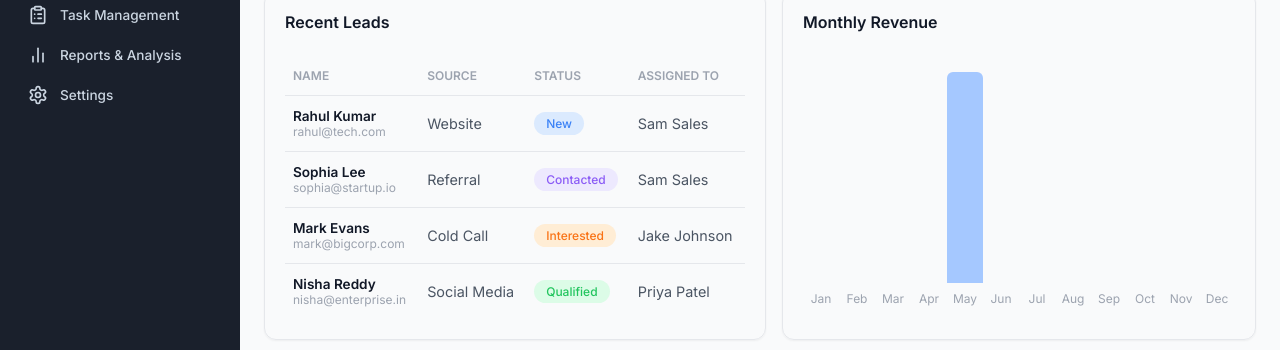
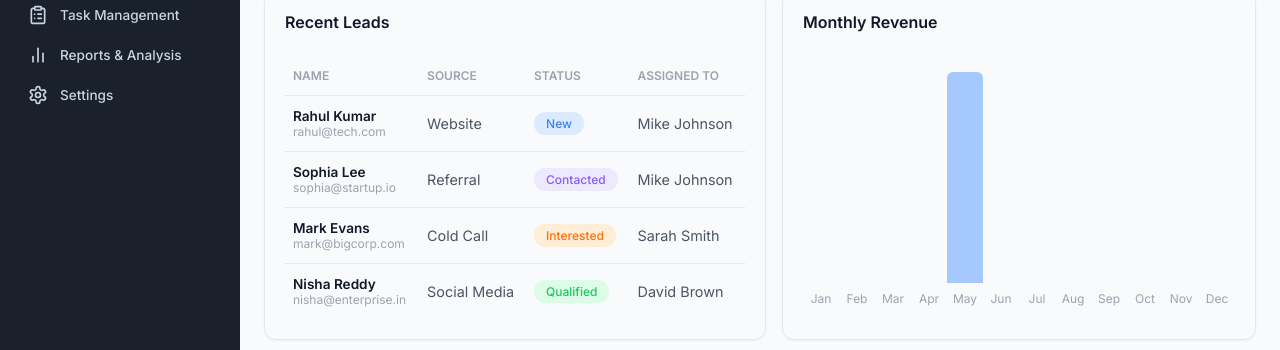
Before and after one commit to RgreenKumar/CRM, a React (Vite) app in the folder frontend/: page /dashboard in a window 1280 px wide. Shown: the part 329-679 px from the top of the page. Built offline with nearby package versions, Linux system fonts and the light colour scheme; no server answers.

Commit message:
Fix UI confusion by populating Assign To dropdowns dynamically from real user list

```diff
--- a/frontend/src/pages/Dashboard.jsx
+++ b/frontend/src/pages/Dashboard.jsx
@@ -25,11 +25,11 @@ const Dashboard = () => {
   ]);
 
   const [leads, setLeads] = useState([
-    { id: 1, name: 'Rahul Kumar', email: 'rahul@tech.com', phone: '9876543210', source: 'Website', status: 'New', assignedTo: 'Sam Sales' },
-    { id: 2, name: 'Sophia Lee', email: 'sophia@startup.io', phone: '9123456789', source: 'Referral', status: 'Contacted', assignedTo: 'Sam Sales' },
-    { id: 3, name: 'Mark Evans', email: 'mark@bigcorp.com', phone: '9988776655', source: 'Cold Call', status: 'Interested', assignedTo: 'Jake Johnson' },
-    { id: 4, name: 'Nisha Reddy', email: 'nisha@enterprise.in', phone: '8877665544', source: 'Social Media', status: 'Qualified', assignedTo: 'Priya Patel' },
-    { id: 5, name: 'Tom Wright', email: 'tom@solutions.net', phone: '7766554433', source: 'Website', status: 'Not Interested', assignedTo: 'Jake Johnson' }
+    { id: 1, name: 'Rahul Kumar', email: 'rahul@tech.com', phone: '9876543210', source: 'Website', status: 'New', assignedTo: 'Mike Johnson' },
+    { id: 2, name: 'Sophia Lee', email: 'sophia@startup.io', phone: '9123456789', source: 'Referral', status: 'Contacted', assignedTo: 'Mike Johnson' },
+    { id: 3, name: 'Mark Evans', email: 'mark@bigcorp.com', phone: '9988776655', source: 'Cold Call', status: 'Interested', assignedTo: 'Sarah Smith' },
+    { id: 4, name: 'Nisha Reddy', email: 'nisha@enterprise.in', phone: '8877665544', source: 'Social Media', status: 'Qualified', assignedTo: 'David Brown' },
+    { id: 5, name: 'Tom Wright', email: 'tom@solutions.net', phone: '7766554433', source: 'Website', status: 'Not Interested', assignedTo: 'Sarah Smith' }
   ]);
 
   const [contacts, setContacts] = useState([
@@ -45,11 +45,11 @@ const Dashboard = () => {
   ]);
 
   const [tasks, setTasks] = useState([
-    { id: 1, title: 'Follow up with Rahul', assignedTo: 'Sam Sales', dueDate: '2026-06-20', priority: 'High', status: 'Pending' },
-    { id: 2, title: 'Send proposal to Sophia', assignedTo: 'Sam Sales', dueDate: '2026-06-18', priority: 'Medium', status: 'In Progress' },
-    { id: 3, title: 'Demo call with Mark', assignedTo: 'Jake Johnson', dueDate: '2026-06-22', priority: 'High', status: 'Pending' },
-    { id: 4, title: 'Contract review Nisha', assignedTo: 'Priya Patel', dueDate: '2026-06-25', priority: 'Low', status: 'Done' },
-    { id: 5, title: 'send proposal to rahul', assignedTo: 'Balaji', dueDate: '2026-06-22', priority: 'Medium', status: 'Pending' }
+    { id: 1, title: 'Follow up with Rahul', assignedTo: 'Mike Johnson', dueDate: '2026-06-20', priority: 'High', status: 'Pending' },
+    { id: 2, title: 'Send proposal to Sophia', assignedTo: 'Mike Johnson', dueDate: '2026-06-18', priority: 'Medium', status: 'In Progress' },
+    { id: 3, title: 'Demo call with Mark', assignedTo: 'Sarah Smith', dueDate: '2026-06-22', priority: 'High', status: 'Pending' },
+    { id: 4, title: 'Contract review Nisha', assignedTo: 'David Brown', dueDate: '2026-06-25', priority: 'Low', status: 'Done' },
+    { id: 5, title: 'send proposal to rahul', assignedTo: 'John Doe', dueDate: '2026-06-22', priority: 'Medium', status: 'Pending' }
   ]);
 
   const handleSetLeads = (newLeads) => {
@@ -132,7 +132,7 @@ const Dashboard = () => {
             <Route path="/" element={<DashboardOverview users={users} leads={leads} deals={deals} />} />
             <Route path="/users" element={<UserManagement users={users} setUsers={setUsers} />} />
             <Route path="/roles" element={<RolesPermissions />} />
-            <Route path="/leads" element={<LeadsManagement leads={leads} setLeads={handleSetLeads} />} />
+            <Route path="/leads" element={<LeadsManagement leads={leads} setLeads={handleSetLeads} users={users} />} />
             <Route path="/contacts" element={<ContactManagement contacts={contacts} setContacts={setContacts} />} />
             <Route path="/deals" element={<DealsManagement deals={deals} setDeals={setDeals} contacts={contacts} />} />
             <Route path="/tasks" element={<TaskManagement tasks={tasks} setTasks={setTasks} users={users} />} />
--- a/frontend/src/pages/dashboard/LeadsManagement.jsx
+++ b/frontend/src/pages/dashboard/LeadsManagement.jsx
@@ -1,6 +1,6 @@
 import { useState } from 'react';
 
-const LeadsManagement = ({ leads, setLeads }) => {
+const LeadsManagement = ({ leads, setLeads, users }) => {
 
   const [searchQuery, setSearchQuery] = useState('');
   const [isModalOpen, setIsModalOpen] = useState(false);
@@ -212,9 +212,9 @@ const LeadsManagement = ({ leads, setLeads }) => {
                   style={{ width: '100%', padding: '10px 12px', border: '1px solid #d1d5db', borderRadius: '6px', fontSize: '14px', backgroundColor: 'white', boxSizing: 'border-box' }}
                 >
                   <option value="">-- Select User --</option>
-                  <option value="Sam Sales">Sam Sales</option>
-                  <option value="Jake Johnson">Jake Johnson</option>
-                  <option value="Priya Patel">Priya Patel</option>
+                  {users && users.map(u => (
+                    <option key={u.id} value={u.name}>{u.name}</option>
+                  ))}
                 </select>
               </div>
             </div>
--- a/frontend/src/pages/dashboard/TaskManagement.jsx
+++ b/frontend/src/pages/dashboard/TaskManagement.jsx
@@ -177,11 +177,7 @@ const TaskManagement = ({ tasks, setTasks, users }) => {
                   style={{ width: '100%', padding: '10px 12px', border: '1px solid #d1d5db', borderRadius: '6px', fontSize: '14px', backgroundColor: 'white', boxSizing: 'border-box' }}
                 >
                   <option value="">-- Select User --</option>
-                  <option value="Sam Sales">Sam Sales</option>
-                  <option value="Jake Johnson">Jake Johnson</option>
-                  <option value="Priya Patel">Priya Patel</option>
-                  <option value="Balaji">Balaji</option>
-                  {users && users.filter(u => u.name && !["Sam Sales", "Jake Johnson", "Priya Patel", "Balaji"].includes(u.name)).map(u => (
+                  {users && users.map(u => (
                     <option key={u.id} value={u.name}>{u.name}</option>
                   ))}
                 </select>
```
